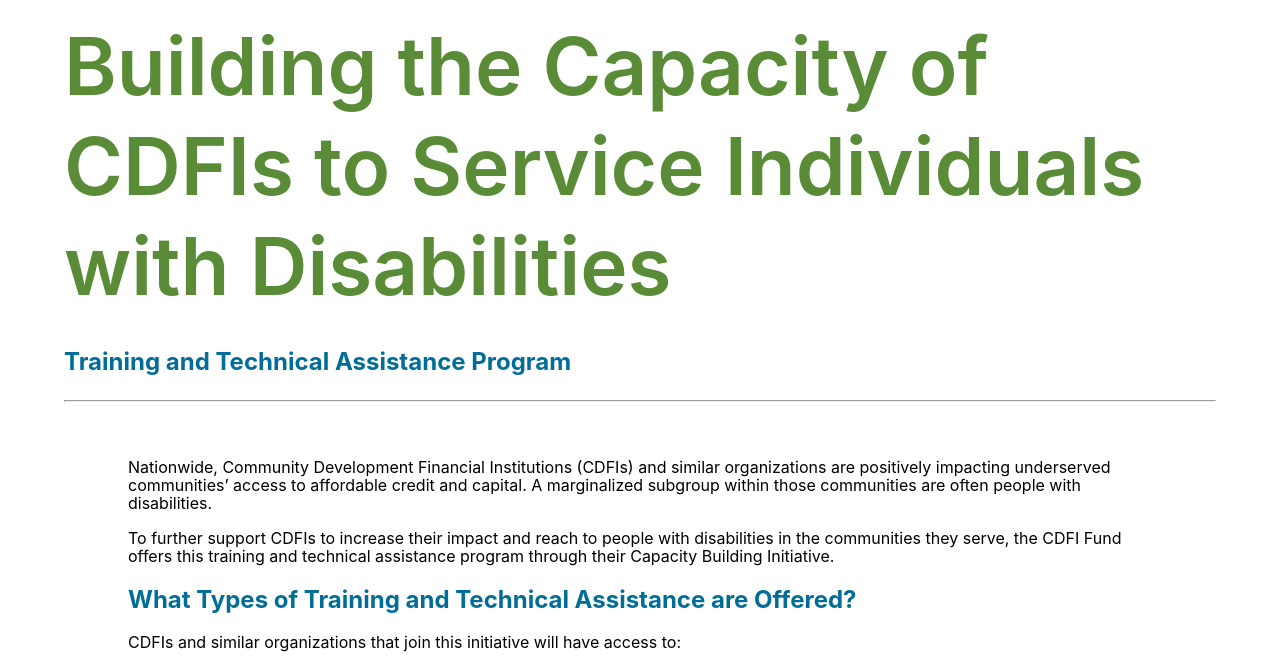
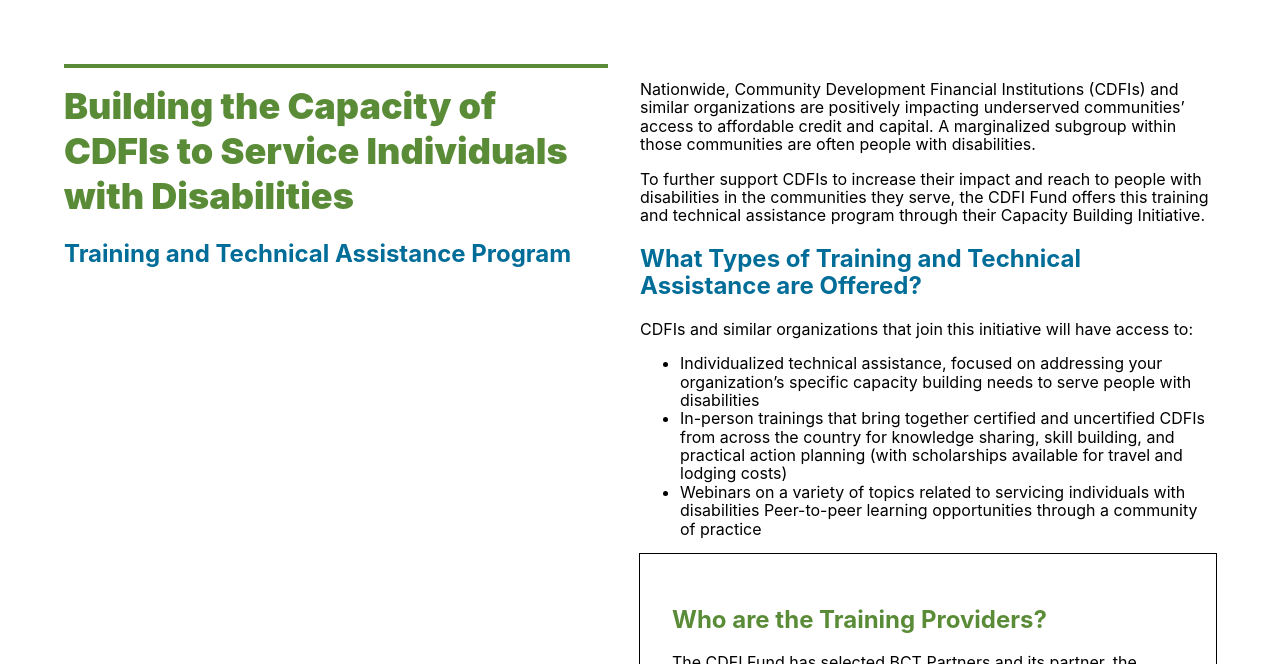
Before and after one commit to coburnicus/CDFI, a plain HTML site: page index.html in a window 1280 px wide. Shown: the top 664 px of the page. Drawn offline with nearby package versions, Linux system fonts and the light colour scheme.

Commit message:
new layout

```diff
--- a/index.html
+++ b/index.html
@@ -9,23 +9,142 @@
         .ici_blue {color: #006D99;}
         .ici_green {color: #5A8C38;}
         h2 {color: #006D99;}
+        .bt {
+    border-top-style: solid;
+    border-top-width: 1px;
+}
+
+.bw2 {
+    border-width: .25rem;
+}
+
+.cf:before, .cf:after {
+    content: " ";
+    display: table;
+}
+
+.cf:after {
+    clear: both;
+}
+
+.cf {
+    *zoom: 1;
+}
+
+.fn {
+    float: none;
+}
+
+.fw9 {
+    font-weight: 900;
+}
+
+.tracked {
+    letter-spacing: .1em;
+}
+
+.lh-title {
+    line-height: 1.25;
+}
+
+.lh-copy {
+    line-height: 1.5;
+}
+
+.mid-gray {
+    color: #555;
+}
+
+.gray {
+    color: #777;
+}
+
+.pt3 {
+    padding-top: 1rem;
+}
+
+.pv5 {
+    padding-top: 4rem;
+    padding-bottom: 4rem;
+}
+
+.ph3 {
+    padding-left: 1rem;
+    padding-right: 1rem;
+}
+
+.mb3 {
+    margin-bottom: 1rem;
+}
+
+.mt0 {
+    margin-top: 0;
+}
+
+.ttu {
+    text-transform: uppercase;
+}
+
+.f2 {
+    font-size: 2.25rem;
+}
+
+.f3 {
+    font-size: 1.5rem;
+}
+
+.f5 {
+    font-size: 1rem;
+}
+
+.f6 {
+    font-size: .875rem;
+}
+
+.measure {
+    max-width: 30em;
+}
+
+@media screen and (min-width: 30em) {
+    .fl-ns {
+        float: left;
+        _display: inline;
+    }
+
+    .w-50-ns {
+        width: 50%;
+    }
+
+    .pr4-ns {
+        padding-right: 2rem;
+    }
+
+    .ph5-ns {
+        padding-left: 4rem;
+        padding-right: 4rem;
+    }
+
+    .mt0-ns {
+        margin-top: 0;
+    }
 }
         </style>
 
     <title>Building the Capacity of CDFIs to Service Individuals with Disabilities</title>
 </head>
 <body class="w-100 sans-serif">
-    <header class="w-100 pa3 ph5-ns bg-white">
-  <div class="db dt-ns mw9 center w-100 ">
 
-        <h1 class="ici_green f4 f2-m mt0 db fl w-100 f-subheadline-l lh-copy lh-title-l measure mb4 fw6">Building the Capacity of CDFIs to Service Individuals with Disabilities</h1>
-        <h1 class="mt0 f5 f3-ns ici_blue ">Training and Technical Assistance Program </h1>
+                <article class="cf ph3 ph5-ns pv5">
+                                <header class="fn fl-ns w-50-ns pr4-ns">
+                                  <h1 class="ici_green f2 lh-title fw9 mb3 mt0 pt3 bt bw2">
+                                                Building the Capacity of CDFIs to Service Individuals with Disabilities                                  </h1>
+                                  <h2 class="ici_blue f3  lh-title">
+                                                Training and Technical Assistance Program
+                                  </h2>
 
-  </div>
-  <hr>
                                 </header>
-    <main class="w-100 pa3 ph5-ns bg-white">
-            <div class="db dt-ns mw8 center w-100  ">
+                                <div class="fn fl-ns w-50-ns">
+                                  <p class="f5 lh-copy measure mt0-ns">
                                                 <p>Nationwide, Community Development Financial Institutions (CDFIs) and similar organizations are positively impacting underserved communities’ access to affordable credit and capital. A marginalized subgroup within those communities are often people with disabilities. </p>
 
                                                 <p>To further support CDFIs to increase their impact and reach to people with disabilities in the communities they serve, the CDFI Fund offers this training and technical assistance program through their Capacity Building Initiative. </p>
@@ -68,6 +187,11 @@
                             <p>XXXXXX [ this would contain links to PDFs or hyperlinks] </p>
 
                             <p>If you have questions about this initiative or need assistance with the registration, please contact us [link to contact form or direct email]. </p>
+                                </div>
+                              </article>
+
+
+
 
 
 
```
Lines whose indentation alone changed are shown as unchanged.
